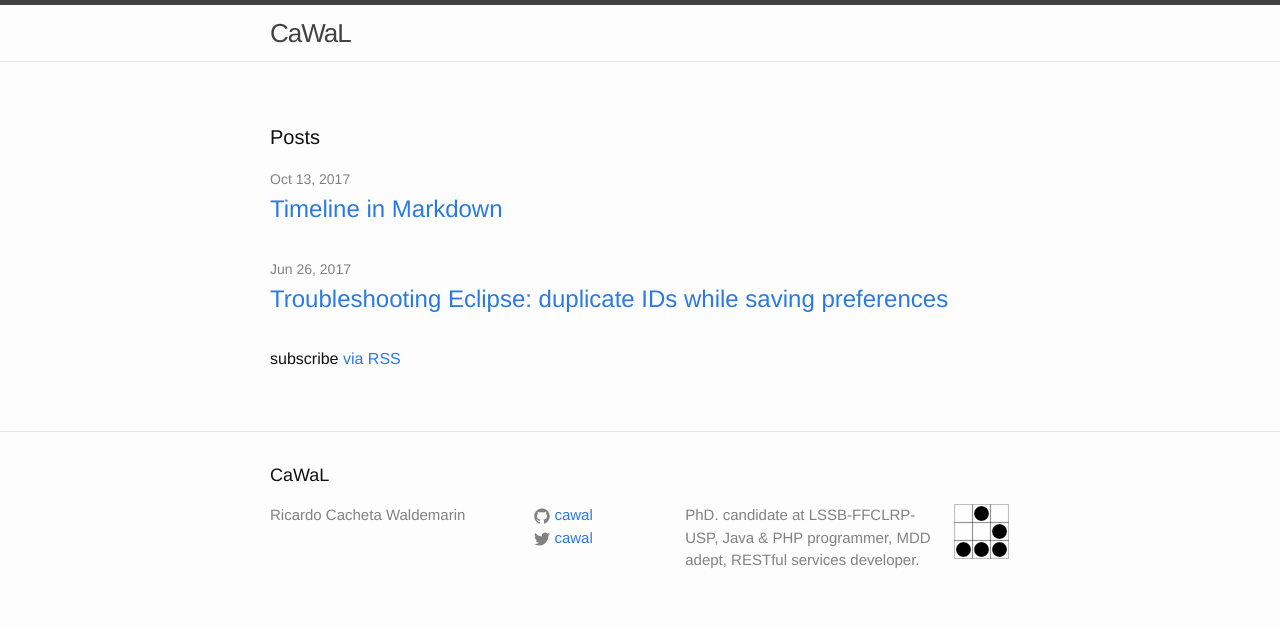
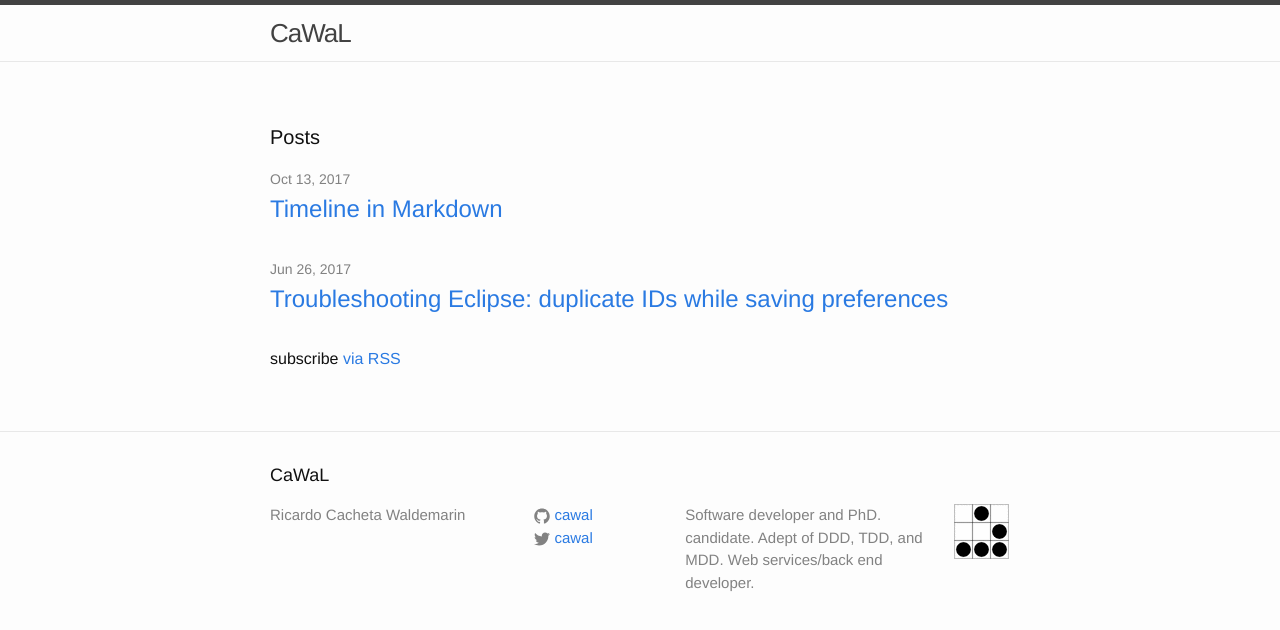
Before and after one commit to cawal/cawal.github.io, a Jekyll site: the page built from index.html, in a window 1280 px wide. Shown: the top 630 px of the page. Built offline with Jekyll 4.4.1, drawn with Linux system fonts in a browser that asks for light colours.

Commit message:
minor chan in description

```diff
--- a/_config.yml
+++ b/_config.yml
@@ -9,8 +9,10 @@
 title: CaWaL
 email: ""
 description: > # this means to ignore newlines until "baseurl:"
-  PhD. candidate at LSSB-FFCLRP-USP,
-  Java & PHP programmer, MDD adept, RESTful services developer.
+  Software developer and PhD. candidate.
+  Adept of DDD, TDD, and MDD.
+  Web services/back end developer.
+
 baseurl: "" # the subpath of your site, e.g. /blog
 url: "http://cawal.github.io" # the base hostname & protocol for your site
 twitter_username: cawal
@@ -22,9 +24,6 @@ markdown: kramdown
 kramdown:
   input: GFM
   auto_ids: true
-#markdown: redcarpet
-#redcarpet:
-#    extensions: ["no_intra_emphasis", "tables", "autolink", "strikethrough", "with_toc_data"]
 
 sass:
     sass_dir: _sass
```
